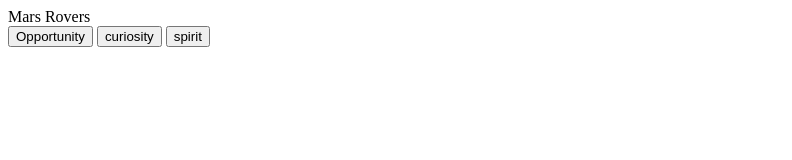
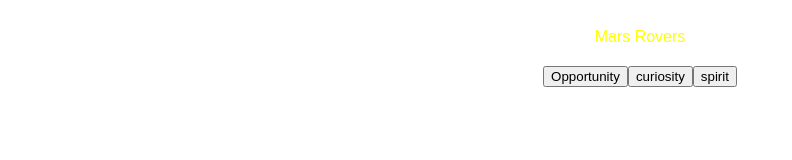
Before and after one commit to pika-pika-07/Mars-Dashboard, a website: page src/public/index.html in a window 1280 px wide. Shown: the whole page, without its empty margins (0-792 px from the left). Drawn offline with Linux system fonts and the light colour scheme.

```diff
--- a/src/public/index.html
+++ b/src/public/index.html
@@ -5,7 +5,8 @@
     <meta charset="UTF-8">
     <meta name="viewport" content="width=device-width, initial-scale=1.0">
     <meta http-equiv="X-UA-Compatible" content="ie=edge">
-    <title>Document</title>
+    <title>Rovers</title>
+    <link rel="stylesheet" href="./assets/stylesheets/index.css">
 </head>
 
 <body>
```
